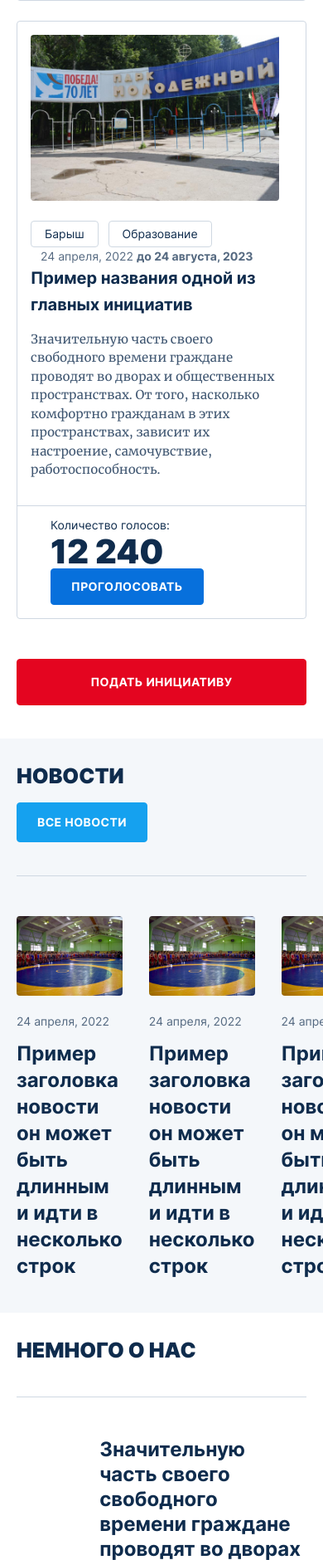
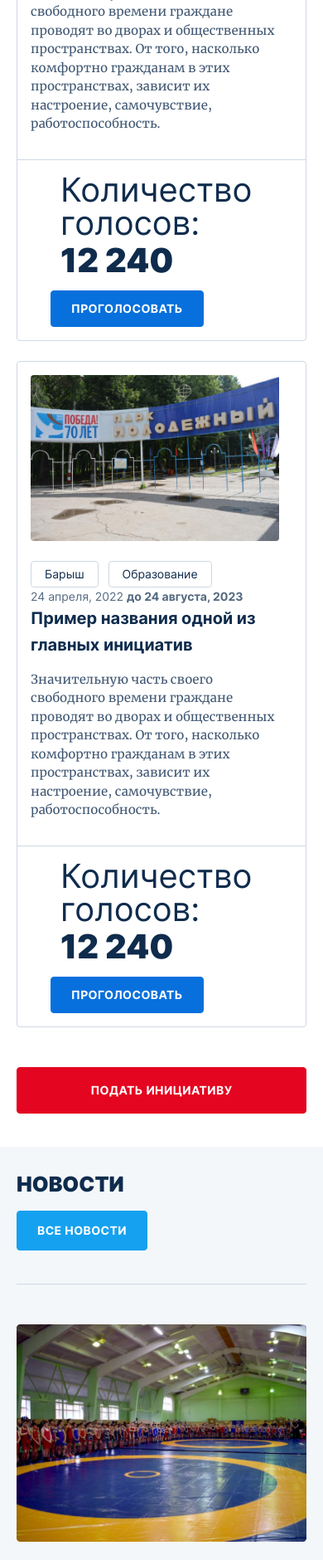
Before and after one commit to yurkaronin/zaulianivsk, a PHP site: page /home.php in a window 390 px wide; the page is wider, and only the part inside the window is pictured. Shown: the part 3215-5095 px from the top of that part at 83% size. Run offline with PHP 8.4, Linux system fonts and the light colour scheme; some libraries are stand-ins or nearby versions.

Commit message:
Адаптив статей

```diff
--- a/components/repeat/card-item-long-1.php
+++ b/components/repeat/card-item-long-1.php
@@ -21,7 +21,7 @@
   </div>
 
   <div class="card-item-long__right">
-    <p class="votes-number">Количество голосов:<span>12 240</span></p>
+  <p class="votes-number"><span class="votes-number__text">Количество голосов:</span><span class="votes-number__big">12 240</span></p>
     <a class="button button--blue" href="#"><span>Проголосовать</span></a>
 
   </div>
--- a/components/repeat/card-item-long-2.php
+++ b/components/repeat/card-item-long-2.php
@@ -25,7 +25,7 @@
   </div>
 
   <div class="card-item-long__right">
-    <p class="votes-number">Количество голосов:<span>12 240</span></p>
+    <p class="votes-number"><span class="votes-number__text">Количество голосов:</span><span class="votes-number__big">12 240</span></p>
     <a class="button button--blue" href="#"><span>Проголосовать</span></a>
 
   </div>
--- a/css/bem/_card-item.scss
+++ b/css/bem/_card-item-long.scss
@@ -222,4 +222,17 @@
       font-size: 40px;
     }
   }
+
+  @media (max-width: 650px) {
+    .votes-number {
+      display: flex;
+      align-items: center;
+      flex-wrap: wrap;
+      margin-bottom: 16px;
+
+      span {
+        margin-left: 12px;
+      }
+    }
+  }
 }
--- a/css/bem/_card-list.scss
+++ b/css/bem/_card-list.scss
@@ -33,7 +33,15 @@
   }
 
   &--two {
-    grid-template-columns: repeat(1, 1fr);
+    grid-template-columns: repeat(1, 1fr) !important;
     gap: 24px;
   }
+
+  @media (max-width: 1024px) {
+    grid-template-columns: repeat(2, 1fr);
+  }
+
+  @media (max-width: 650px) {
+    grid-template-columns: 1fr;
+  }
 }
--- a/css/bem/_picture-with-text.scss
+++ b/css/bem/_picture-with-text.scss
@@ -2,7 +2,7 @@
   display: grid;
   gap: 32px;
   grid-template-columns: 1fr 1fr;
-  align-items: center;
+  align-items: flex-start;
   &__image {
     max-width: 608px;
     margin-right: auto;
@@ -23,4 +23,15 @@
     // margin-bottom: 24px;
   }
 
+  @media (max-width: 768px) {
+    grid-template-columns: 1fr;
+    gap: 23px;
+
+    &__image {
+      max-width: 100%;
+      margin-right: initial;
+      width: 100%;
+  }
+  }
+
 }
--- a/css/bem/_section.scss
+++ b/css/bem/_section.scss
@@ -2,19 +2,26 @@
   padding: 40px 0 50px;
 
   &__top {
-    display: grid;
-    gap: 32px;
+    display: flex;
+    // gap: 32px;
     align-items: flex-start;
-    grid-template-columns: 1fr 225px;
+    // grid-template-columns: 1fr 225px;
     padding-bottom: 40px;
     margin-bottom: 48px;
     border-bottom: 1px solid;
     border-color: var(--Line);
 
+
+    .title {
+      flex-grow: 2;
+      margin-right: 32px;
+    }
+
     .button {
       width: 100%;
-      max-width: 100%;
       padding: 16px 24px;
+      max-width: 225px;
+      flex-shrink: 0;
     }
 
     &--clear {
@@ -24,14 +31,20 @@
     }
   }
   @media (max-width: 650px) {
+
     &__top {
-      grid-template-columns: 1fr;
-      gap: 16px;
+      // grid-template-columns: 1fr;
+      // gap: 16px;
+      display: block;
 
       .button {
         width: 100%;
         max-width: max-content;
         padding: 16px 24px;
+      }
+      .title {
+        margin-right: initial;
+        margin-bottom: 16px;
       }
     }
   }
--- a/css/bem/_tag-list.scss
+++ b/css/bem/_tag-list.scss
@@ -3,9 +3,9 @@
   &__item {
     margin-right: 12px;
 
-    &:last-child {
-      margin-right: 0;
-    }
+    // &:last-child {
+    //   margin-right: 0;
+    // }
   }
   &__link {
     display: flex;
--- a/css/bem/_tags-with-label.scss
+++ b/css/bem/_tags-with-label.scss
@@ -6,7 +6,7 @@
 
   p {
     margin: 0;
-    margin-left: 12px;
+    // margin-left: 12px;
     color: var(--DarkGrey);
     opacity: 0.7;
     font-size: 14px;
--- a/css/bem/_votes-number.scss
+++ b/css/bem/_votes-number.scss
@@ -7,11 +7,11 @@
   line-height: 1;
   color: rgba(var(--DarkGrey), 0.7);
 
-  span {
+  &__big {
     display: block;
     color: rgba(var(--DarkGrey), 1);
     font-weight: 900;
     font-size: 48px;
     margin-top: 5px;
+  }
 }
-}
--- a/css/style.css
+++ b/css/style.css
@@ -143,19 +143,22 @@
   padding: 40px 0 50px;
 }
 .section__top {
-  display: grid;
-  gap: 32px;
+  display: flex;
   align-items: flex-start;
-  grid-template-columns: 1fr 225px;
   padding-bottom: 40px;
   margin-bottom: 48px;
   border-bottom: 1px solid;
   border-color: var(--Line);
 }
+.section__top .title {
+  flex-grow: 2;
+  margin-right: 32px;
+}
 .section__top .button {
   width: 100%;
-  max-width: 100%;
   padding: 16px 24px;
+  max-width: 225px;
+  flex-shrink: 0;
 }
 .section__top--clear {
   border: none;
@@ -164,13 +167,16 @@
 }
 @media (max-width: 650px) {
   .section__top {
-    grid-template-columns: 1fr;
-    gap: 16px;
+    display: block;
   }
   .section__top .button {
     width: 100%;
     max-width: max-content;
     padding: 16px 24px;
+  }
+  .section__top .title {
+    margin-right: initial;
+    margin-bottom: 16px;
   }
 }
 @media (max-width: 425px) {
@@ -413,9 +419,6 @@
 .tag-list__item {
   margin-right: 12px;
 }
-.tag-list__item:last-child {
-  margin-right: 0;
-}
 .tag-list__link {
   display: flex;
   align-items: center;
@@ -471,15 +474,25 @@
   text-transform: initial;
 }
 .card-list--two {
-  grid-template-columns: repeat(1, 1fr);
+  grid-template-columns: repeat(1, 1fr) !important;
   gap: 24px;
+}
+@media (max-width: 1024px) {
+  .card-list {
+    grid-template-columns: repeat(2, 1fr);
+  }
+}
+@media (max-width: 650px) {
+  .card-list {
+    grid-template-columns: 1fr;
+  }
 }
 
 .picture-with-text {
   display: grid;
   gap: 32px;
   grid-template-columns: 1fr 1fr;
-  align-items: center;
+  align-items: flex-start;
 }
 .picture-with-text__image {
   max-width: 608px;
@@ -495,6 +508,17 @@
   font-size: 24px;
   text-transform: none;
   font-weight: 700;
+}
+@media (max-width: 768px) {
+  .picture-with-text {
+    grid-template-columns: 1fr;
+    gap: 23px;
+  }
+  .picture-with-text__image {
+    max-width: 100%;
+    margin-right: initial;
+    width: 100%;
+  }
 }
 
 .text {
@@ -514,7 +538,6 @@
 }
 .tags-with-label p {
   margin: 0;
-  margin-left: 12px;
   color: var(--DarkGrey);
   opacity: 0.7;
   font-size: 14px;
@@ -529,7 +552,7 @@
   line-height: 1;
   color: rgba(var(--DarkGrey), 0.7);
 }
-.votes-number span {
+.votes-number__big {
   display: block;
   color: rgba(var(--DarkGrey), 1);
   font-weight: 900;
@@ -754,6 +777,17 @@
   }
   .card-item-long .votes-number span {
     font-size: 40px;
+  }
+}
+@media (max-width: 650px) {
+  .card-item-long .votes-number {
+    display: flex;
+    align-items: center;
+    flex-wrap: wrap;
+    margin-bottom: 16px;
+  }
+  .card-item-long .votes-number span {
+    margin-left: 12px;
   }
 }
 
--- a/css/style.scss
+++ b/css/style.scss
@@ -30,7 +30,7 @@
 @import "bem/text";
 @import "bem/tags-with-label";
 @import "bem/votes-number";
-@import "bem/card-item";
+@import "bem/card-item-long";
 
 
 @import "sections/main";
```
